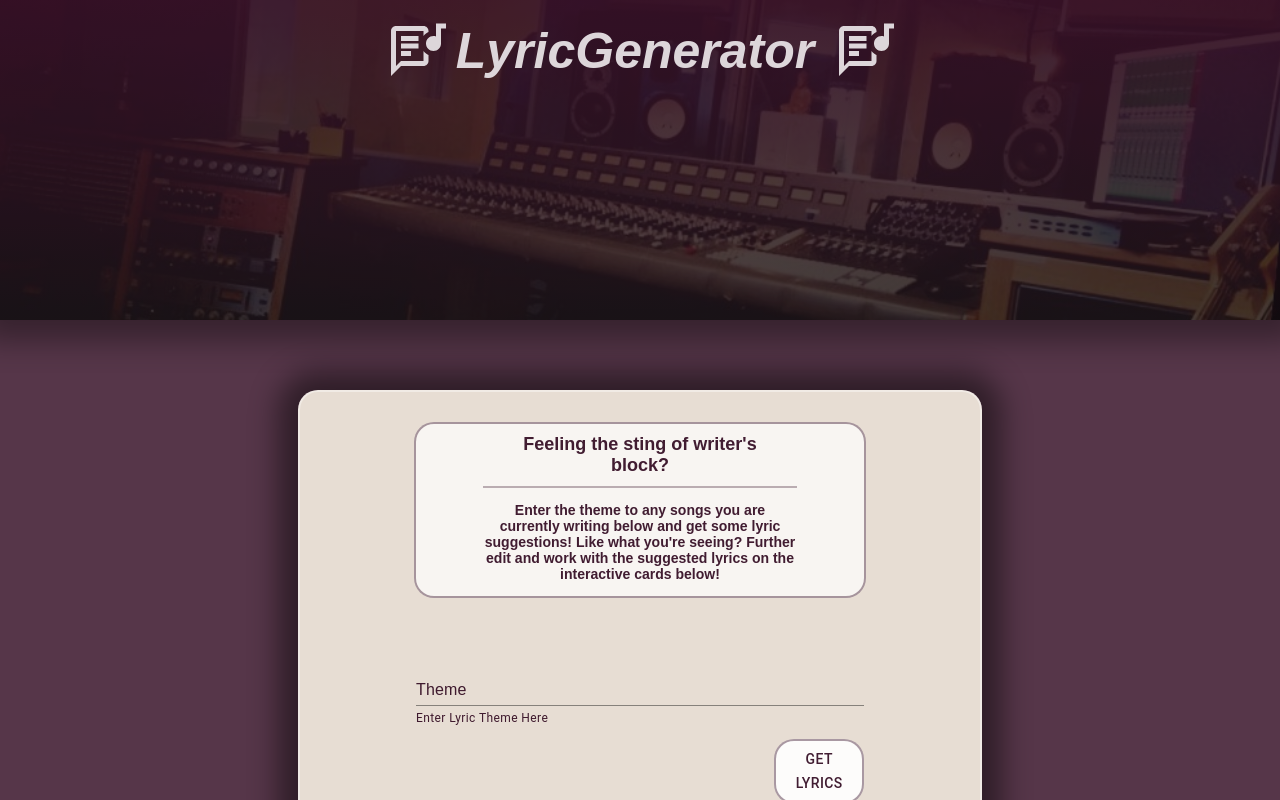
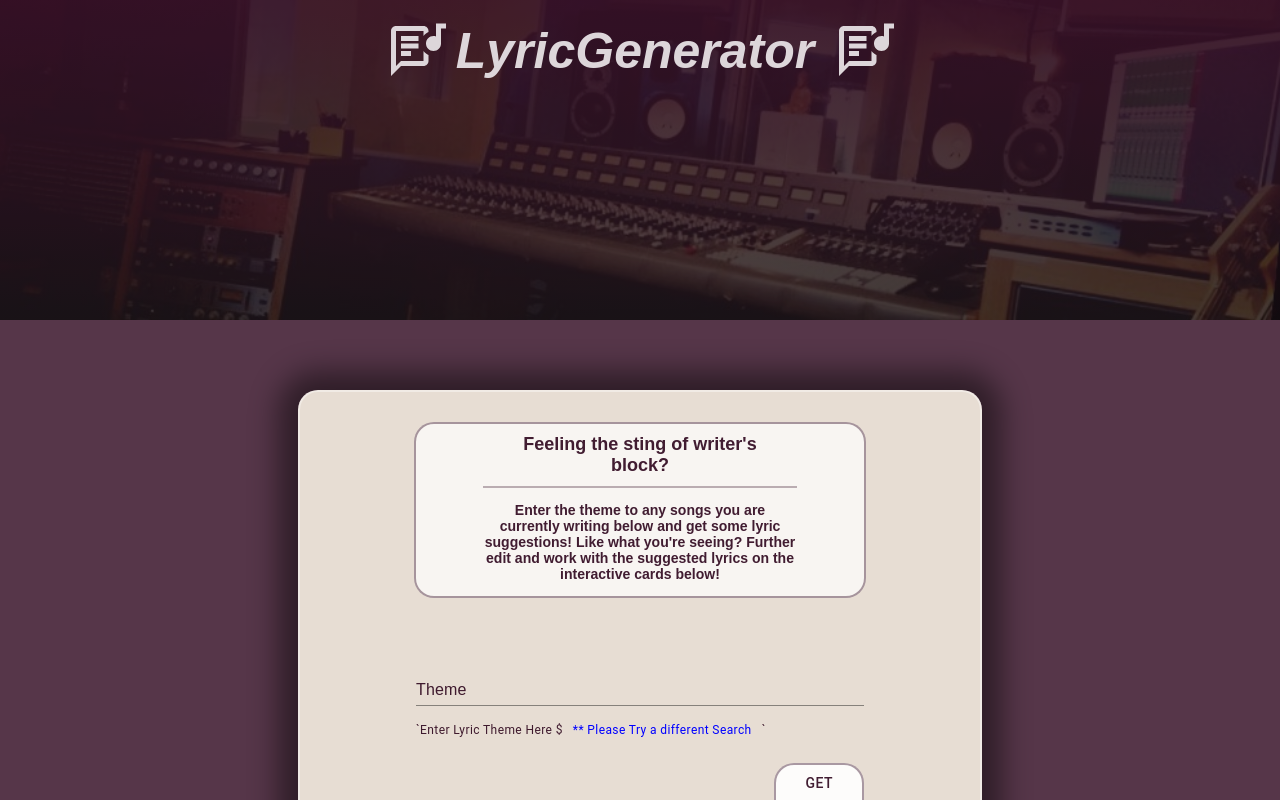
Before and after one commit to blain-crawford/Shopify-Intern-Challenge, a React app: page / in a window 1280 px wide. Both pictures are taken after a click on the button "GET LYRICS". Shown: the top 800 px of the page. Built offline with nearby package versions, Linux system fonts and the light colour scheme; no server answers.

Commit message:
cleaning up some ocde and adding error handling

```diff
--- a/src/components/App.js
+++ b/src/components/App.js
@@ -6,10 +6,11 @@ import { StyledApp } from './mui styles/appStyles';
 import axios from 'axios';
 
 const App = () => {
-  const [lyricsTheme, setLyricsTheme] = useState('')
-  const [suggestedLyrics, setSuggestedLyrics] = useState([])
+  const [lyricsTheme, setLyricsTheme] = useState('');
+  const [suggestedLyrics, setSuggestedLyrics] = useState([]);
+  const [searchStatus, setSearchStatus] = useState(true);
 
-  let testRequest =  {
+  let testRequest = {
     prompt: `Write a song about ${lyricsTheme}`,
     temperature: 1,
     max_tokens: 64,
@@ -22,7 +23,7 @@ const App = () => {
     method: 'POST',
     headers: {
       'content-type': 'application/json',
-      'Authorization': `Bearer ${process.env.REQUEST_KEY}`,
+      Authorization: `Bearer ${process.env.REQUEST_KEY}`,
     },
     data: testRequest,
     url: 'https://api.openai.com/v1/engines/text-curie-001/completions',
@@ -31,29 +32,29 @@ const App = () => {
   const findLyricSuggestions = (theme) => {
     let newTheme = theme;
     setLyricsTheme(newTheme);
-  }
+  };
 
   const sendLyricRequest = () => {
-      console.log(process.env.REQUEST_KEY)
+    console.log(process.env.REQUEST_KEY);
     axios(options)
       .then(function (response) {
         // handle success
-          setSuggestedLyrics([{
+        setSuggestedLyrics([
+          {
             lyrics: response.data.choices[0].text,
-            lyricPrompt: lyricsTheme
-          }, ...suggestedLyrics]);
+            lyricPrompt: lyricsTheme,
+          },
+          ...suggestedLyrics,
+        ]);
         console.log(suggestedLyrics);
         setLyricsTheme('');
+        setSearchStatus(true);
       })
       .catch(function (error) {
         // handle error
-          console.log(error);
-        })
-        .then(function () {
-          // always executed
+        setSearchStatus(false);
       });
-  }
-
+  };
 
   return (
     <StyledApp>
@@ -62,10 +63,9 @@ const App = () => {
         theme={lyricsTheme}
         findLyricSuggestions={findLyricSuggestions}
         sendLyricRequest={sendLyricRequest}
+        searchStatus={searchStatus}
       />
-      <ApiResponses
-
-      />
+      <ApiResponses />
     </StyledApp>
   );
 };
--- a/src/components/SongGeneratorForm.js
+++ b/src/components/SongGeneratorForm.js
@@ -11,45 +11,55 @@ import {
   StyledSearchButton,
 } from './mui styles/SongGeneratorFormStyles';
 
-
-const SongGenerator = ({theme, findLyricSuggestions, sendLyricRequest }) => {
-
+const SongGenerator = ({
+  theme,
+  findLyricSuggestions,
+  sendLyricRequest,
+  searchStatus,
+}) => {
   return (
     <StyledFormContainer>
       <StyledInstructions>
-        <StyledInstructionsHeader
-          id='instructions-header'
-          >
-          <h2 style={{margin: '10px'}}>Feeling the sting of writer's block?</h2>
+        <StyledInstructionsHeader id='instructions-header'>
+          <h2 style={{ margin: '10px' }}>
+            Feeling the sting of writer's block?
+          </h2>
         </StyledInstructionsHeader>
-        <StyledInstructionsBody
-          id="instructions"
-          >
+        <StyledInstructionsBody id='instructions'>
           <h3>
-            Enter the theme to any songs you are currently writing below and get some lyric suggestions!  Like what you're seeing? Further edit and work with the suggested lyrics on the interactive cards below!
+            Enter the theme to any songs you are currently writing below and get
+            some lyric suggestions! Like what you're seeing? Further edit and
+            work with the suggested lyrics on the interactive cards below!
           </h3>
         </StyledInstructionsBody>
       </StyledInstructions>
-      <StyledForm
-        variant='standard'
-      >
-        <StyledThemeInputLabel htmlFor='theme-input'>Theme</StyledThemeInputLabel>
+      <StyledForm variant='standard'>
+        <StyledThemeInputLabel htmlFor='theme-input'>
+          Theme
+        </StyledThemeInputLabel>
         <StyledThemeInput
-          id="theme-input"
+          id='theme-input'
           value={theme}
-          onChange={(e)=> {
+          onChange={(e) => {
             findLyricSuggestions(e.target.value);
           }}
-          aria-describedby="theme-helper-text"
+          aria-describedby='theme-helper-text'
         ></StyledThemeInput>
-        <StyledThemeHelperText id="theme-helper-text">Enter Lyric Theme Here</StyledThemeHelperText>
-        <StyledSearchButton
-          id="theme-search-button"
-          onClick={sendLyricRequest}
-        >Get Lyrics</StyledSearchButton>
+        <StyledThemeHelperText id='theme-helper-text'>
+          `Enter Lyric Theme Here $
+          {searchStatus ? (
+            <></>
+          ) : (
+            <p style={{ color: 'blue' }}>** Please Try a different Search</p>
+          )}
+          `
+        </StyledThemeHelperText>
+        <StyledSearchButton id='theme-search-button' onClick={sendLyricRequest}>
+          Get Lyrics
+        </StyledSearchButton>
       </StyledForm>
     </StyledFormContainer>
-  )
-}
+  );
+};
 
 export default SongGenerator;
--- a/src/components/mui styles/SongGeneratorFormStyles.js
+++ b/src/components/mui styles/SongGeneratorFormStyles.js
@@ -5,10 +5,9 @@ import FormHelperText from '@mui/material/FormHelperText';
 import InputLabel from '@mui/material/InputLabel';
 import FormControl from '@mui/material/FormControl';
 
-
 export const StyledFormContainer = styled('div', {
-  name: "StyledFormContainer"
-}) ({
+  name: 'StyledFormContainer',
+})({
   width: '50%',
   borderRadius: '20px',
   padding: '20px',
@@ -17,11 +16,11 @@ export const StyledFormContainer = styled('div', {
   textAlign: 'center',
   backgroundColor: 'rgb(248, 240, 227,.9)',
   boxShadow: '0px 1px 29px 20px rgba(0,0,0,0.46)',
-})
+});
 
 export const StyledInstructions = styled('div', {
-  name: 'StyledInstructions'
-}) ({
+  name: 'StyledInstructions',
+})({
   width: '70%',
   margin: '10px auto',
   border: '2px solid rgb(44, 4, 28,.4)',
@@ -29,52 +28,55 @@ export const StyledInstructions = styled('div', {
   backgroundColor: 'rgb(255,255,255,.7)',
   color: 'rgb(44, 4, 28, .9)',
   fontFamily: 'Kanit, sans-serif',
-})
+});
 
 export const StyledInstructionsHeader = styled('div', {
-  name: 'StyledInstructionsHeader'
-}) ({
+  name: 'StyledInstructionsHeader',
+})({
   width: '70%',
   margin: '0 auto',
   fontStyle: 'bold',
   fontSize: '12px',
-  borderBottom: '2px solid rgb(44, 4, 28, .3)'
-})
+  borderBottom: '2px solid rgb(44, 4, 28, .3)',
+});
 
 export const StyledInstructionsBody = styled('div', {
-  name:'StyledInstructionsBody'
-}) ({
+  name: 'StyledInstructionsBody',
+})({
   width: '70%',
   margin: '0 auto',
-  fontSize: '12px'
-})
+  fontSize: '12px',
+});
 
 export const StyledForm = styled(FormControl, {
-  name: 'StyledForm'
-}) ({
+  name: 'StyledForm',
+})({
   width: '70%',
   margin: '50px auto',
   color: 'rgb(44, 4, 28, .9)',
-})
+});
 
-export const StyledThemeInput = styled (Input, {
-  name:'StyledThemeInput'
-}) ({
+export const StyledThemeInput = styled(Input, {
+  name: 'StyledThemeInput',
+})({
   color: 'rgb(44, 4, 28, .9)',
-})
+});
 
-export const StyledThemeInputLabel = styled (InputLabel, {
-  name:'StyledThemeInputLabel'
-}) ({
+export const StyledThemeInputLabel = styled(InputLabel, {
+  name: 'StyledThemeInputLabel',
+})({
   color: 'rgb(44, 4, 28, .9)',
   fontFamily: 'Kanit, sans-serif',
-})
+});
 
-export const StyledThemeHelperText = styled (FormHelperText, {
-  name:'StyledThemeHelperText'
-}) ({
-  color: 'rgb(44, 4, 28, .9)'
-})
+export const StyledThemeHelperText = styled(FormHelperText, {
+  name: 'StyledThemeHelperText',
+})({
+  display: 'flex',
+  alignItems: 'center',
+  gap: '10px',
+  color: 'rgb(44, 4, 28, .9)',
+});
 
 export const StyledSearchButton = styled(Button, {
   name: 'StyledSearchButton',
--- a/src/components/mui styles/pageHeaderStyle.js
+++ b/src/components/mui styles/pageHeaderStyle.js
@@ -15,7 +15,6 @@ export const StyledHeader = styled('header', {
   backgroundSize: 'cover',
   alignItems: 'center',
   justifyContent: 'space-between',
-  boxShadow: '0px 1px 29px 20px rgba(0,0,0,0.46)',
 });
 
 export const StyledHeaderText = styled('div', {
```
Also changed, not shown: src/components/ApiResponses.js (+3 -4 lines), src/components/PageHeader.js (+13 -11 lines). Lines whose indentation alone changed are shown as unchanged.
